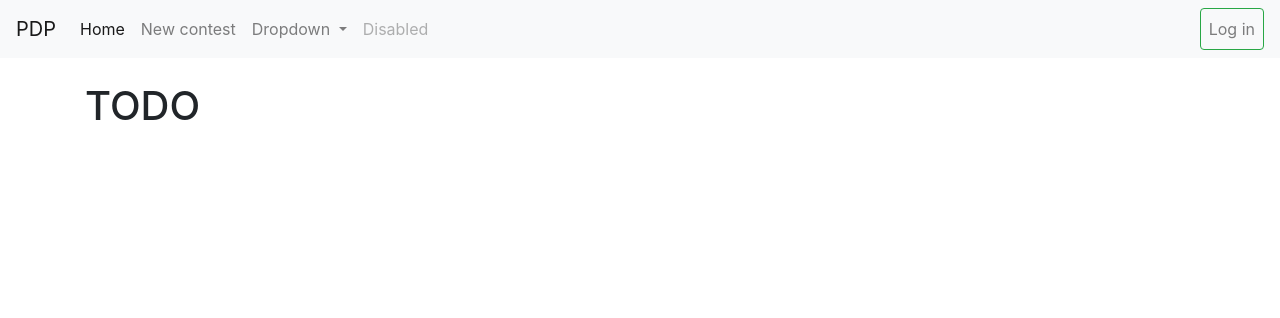
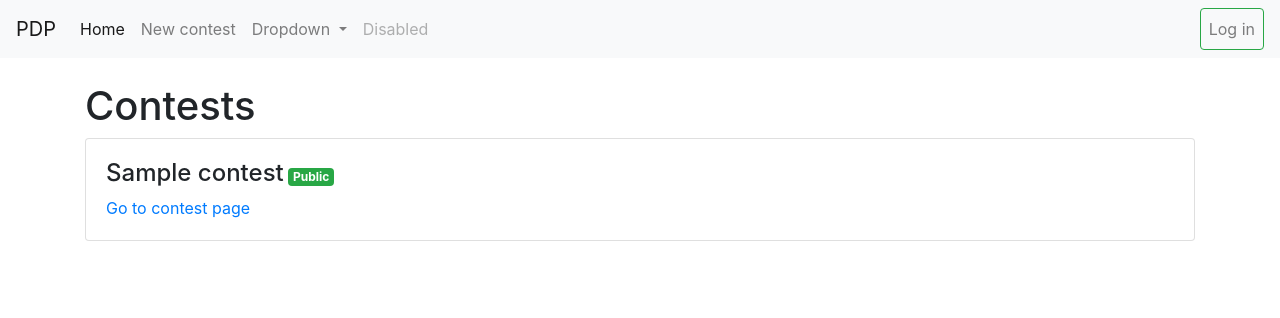
Before and after one commit to vbsinha/autojudge, a Django app: page /judge/ in a window 1280 px wide. Shown: the top 318 px of the page. Run offline with Django 3.2, Linux system fonts and the light colour scheme; tables that the repository leaves empty hold one stand-in row (values such as "Sample post"); some libraries are stand-ins or nearby versions.

Commit message:
List contests on homepage
Signed-off-by: Prateek Kumar <prateek@prateekkumar.in>

```diff
--- a/judge/templates/judge/index.html
+++ b/judge/templates/judge/index.html
@@ -1,4 +1,21 @@
 {% extends "judge/base.html" %}
 {% block content %}
-<h1>TODO</h1>
+<div class="row">
+    <div class="col-12">
+        <h1>Contests</h1>
+    </div>
+    <div class="col-12">
+        {% for contest in contests %}
+        <div class="card">
+            <div class="card-body">
+                <diV>
+                    <h4 class="d-inline-block">{{ contest.name }}</h4>
+                    {% if contest.public %}<span class="badge badge-success">Public</span>{% endif %}
+                </diV>
+                <a href="{% url 'judge:contest_detail' contest.pk %}" class="card-link">Go to contest page</a>
+            </div>
+        </div>
+        {% endfor %}
+    </div>
+</div>
 {% endblock %}
--- a/judge/views.py
+++ b/judge/views.py
@@ -11,6 +11,11 @@ def index(request):
     context = {}
     if request.user.is_authenticated:
         handler.process_person(request.user.email)
+    # TODO
+    # Get all public contests if user not signed in
+    # Get contests for which the current user is poster/participant
+    contests = Contest.objects.all()
+    context['contests'] = contests
     return render(request, 'judge/index.html', context)
 
 
```
